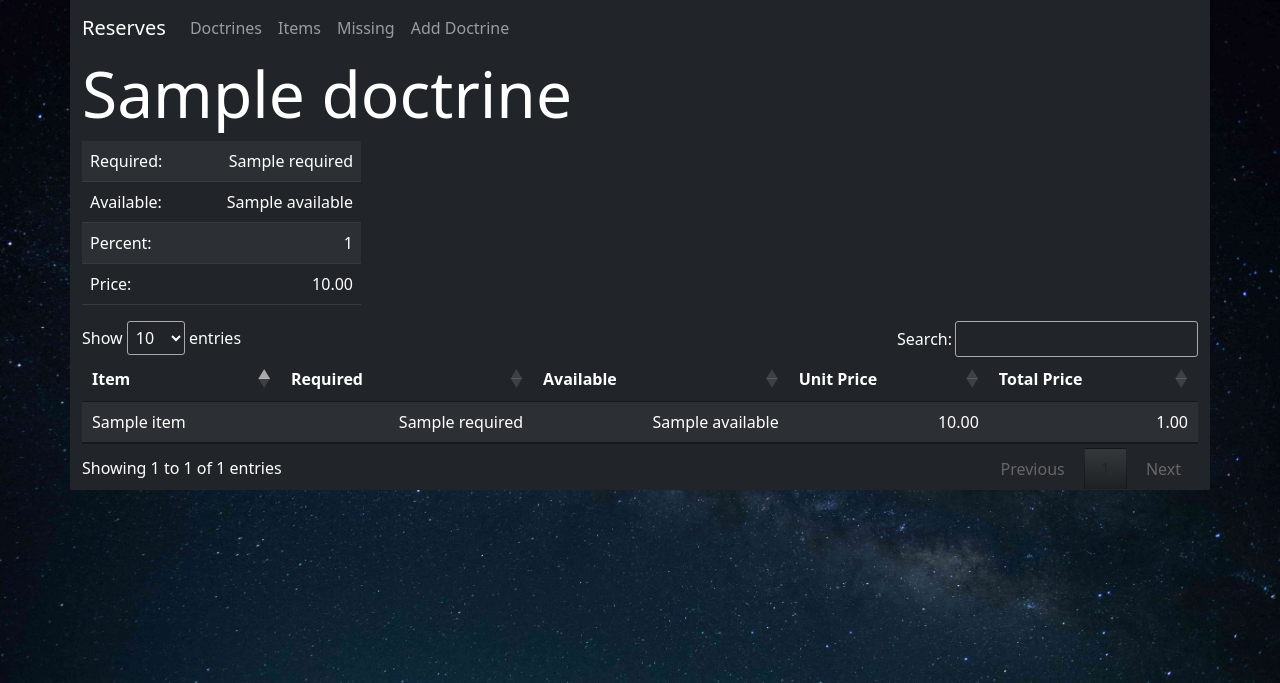
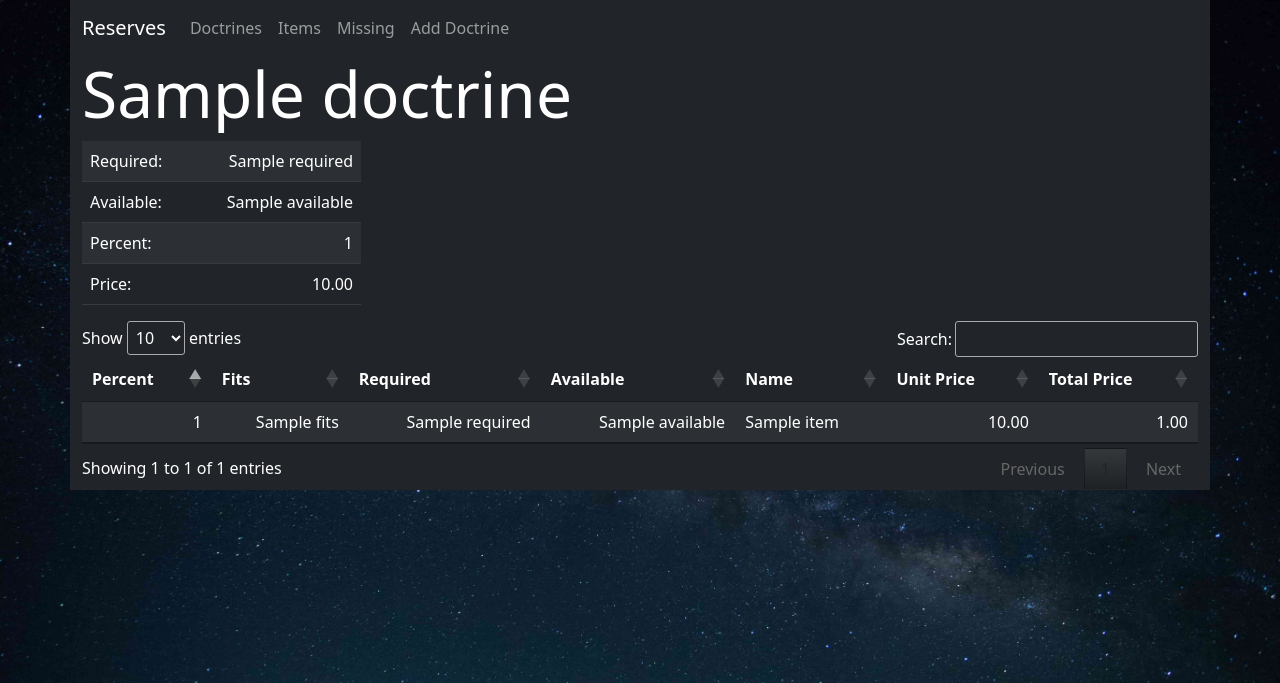
Before and after one commit to mobiusxs/reserves, a Flask app: template templates/doctrine/doctrine.html in a window 1280 px wide. Shown: the top 683 px of the page. Run offline with Flask 2, Linux system fonts and the light colour scheme; the template is opened without the code that fills it: most values are stand-ins (such as "Sample title", 1, 10 or a date in 2020); some libraries are stand-ins or nearby versions.

Commit message:
reorder columns and add item fits and percent

```diff
--- a/templates/doctrine/doctrine.html
+++ b/templates/doctrine/doctrine.html
@@ -27,9 +27,11 @@
     <table id="table" class="table table-dark table-striped table-hover">
         <thead>
             <tr>
-                <th>Item</th>
+                <th>Percent</th>
+                <th>Fits</th>
                 <th>Required</th>
                 <th>Available</th>
+                <th>Name</th>
                 <th>Unit Price</th>
                 <th>Total Price</th>
             </tr>
@@ -37,9 +39,11 @@
         <tbody>
         {% for item in doctrine['items'] %}
             <tr>
-                <td>{{ item['name'] }}</td>
+                <td class="text-end">{{ item['percent'] }}</td>
+                <td class="text-end">{{ item['fits'] }}</td>
                 <td class="text-end">{{ item['required'] }}</td>
                 <td class="text-end">{{ item['available'] }}</td>
+                <td>{{ item['name'] }}</td>
                 <td class="text-end">{{ "{:,.2f}".format(item['unit_price']) }}</td>
                 <td class="text-end">{{ "{:,.2f}".format(item['total_price']) }}</td>
             </tr>
```
